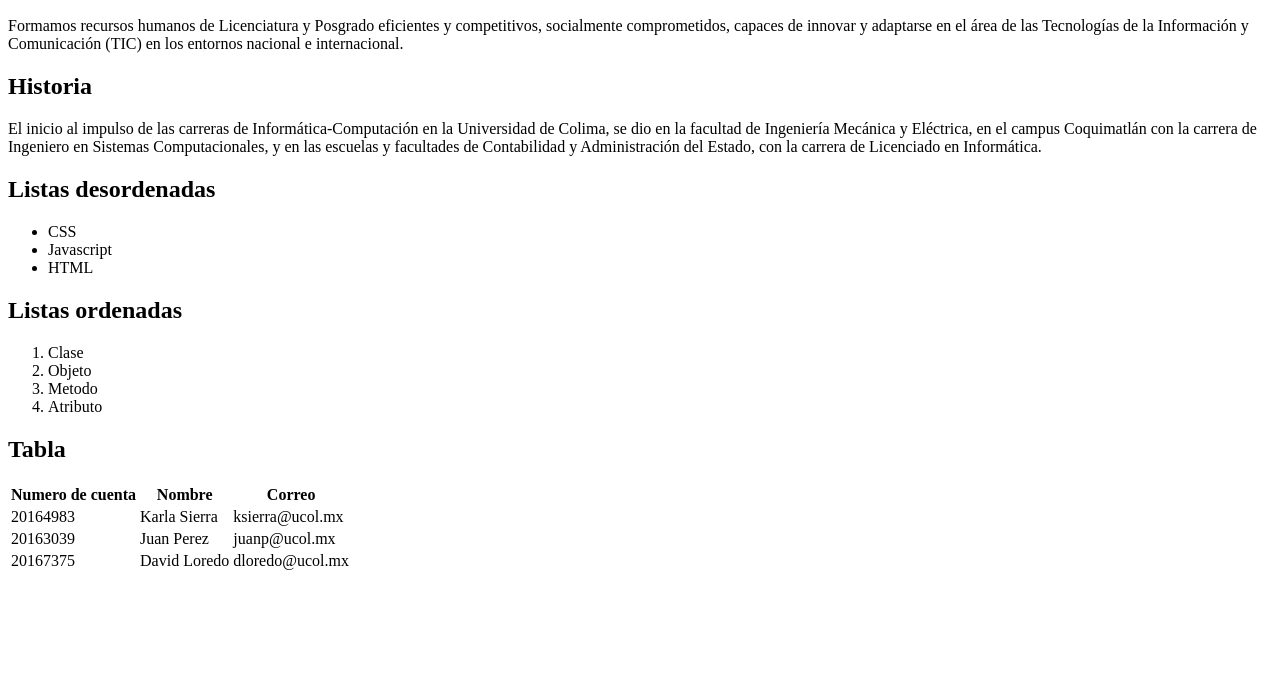
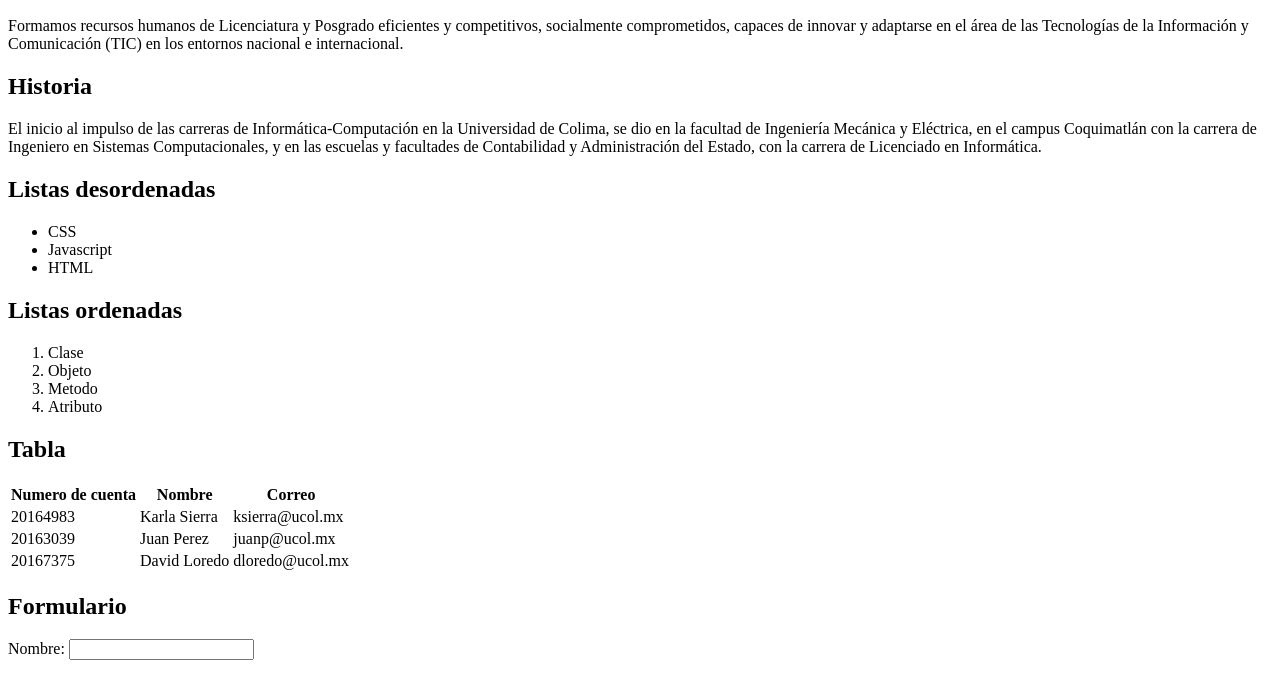
Before and after one commit to k-sierra/01-elemento, a plain HTML site: page index.html in a window 1280 px wide. Shown: the part 96-794 px from the top of the page. Drawn offline with Linux system fonts and the light colour scheme.

Commit message:
Fornmularios

```diff
--- a/index.html
+++ b/index.html
@@ -58,5 +58,12 @@
             <td>dloredo@ucol.mx</td>
         </tr>
     </table>
+    <h2>Formulario</h2>
+    <form>
+        <div>
+            <label for="nombre">Nombre: </label>
+            <input type="text">
+        </div>
+    </form>
 </body>
 </html>
```
